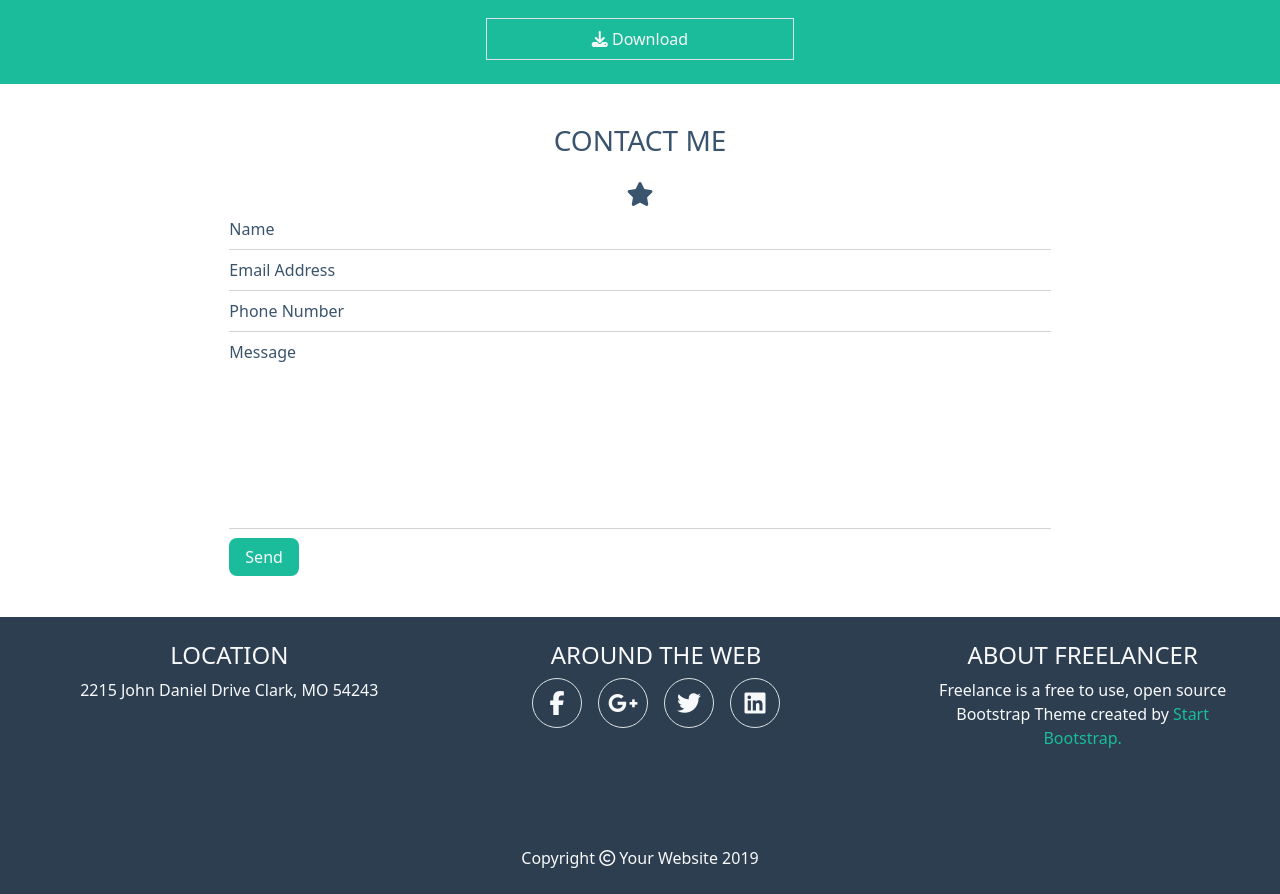
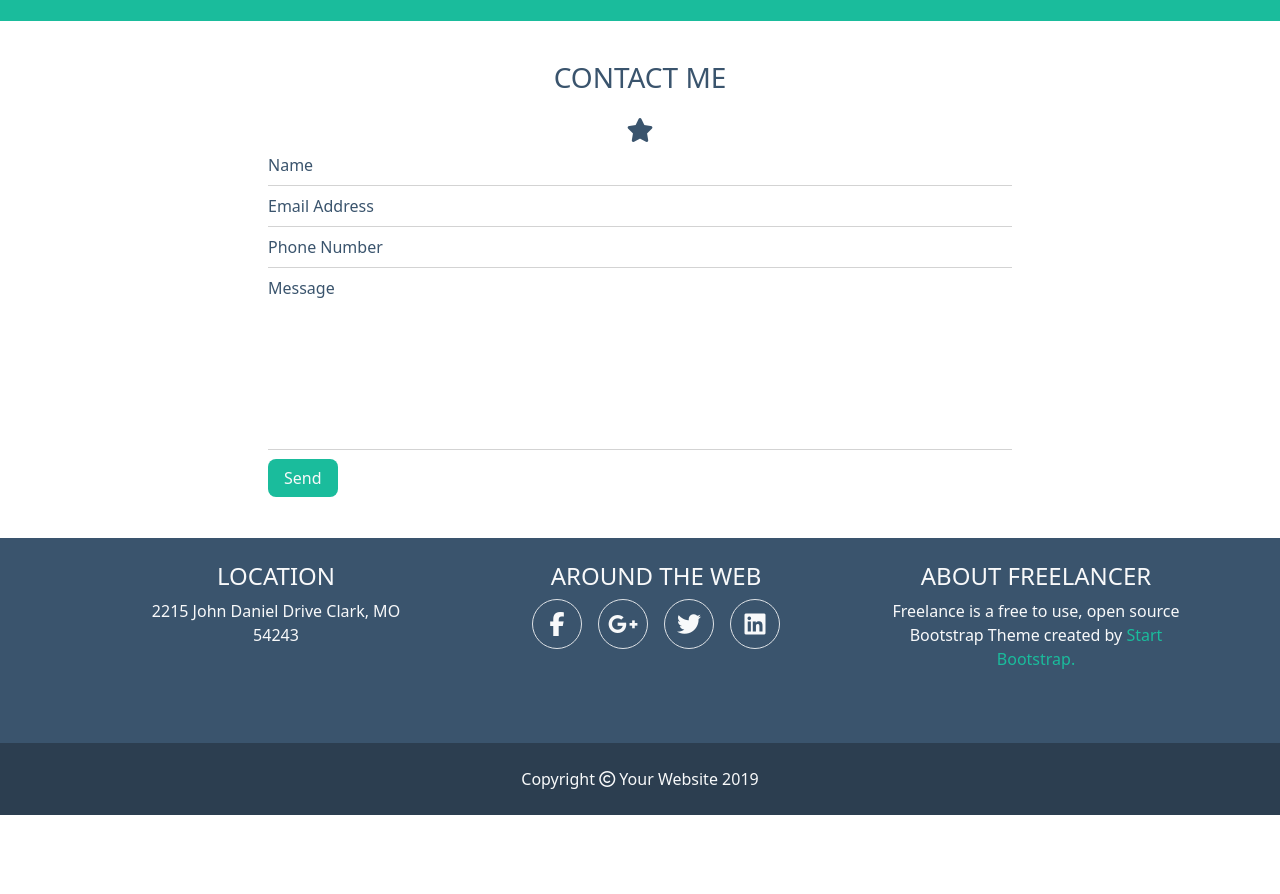
Before and after one commit to Lucaalex00/html-css-bootstrap-freelancer, a plain HTML site: page index.html in a window 1280 px wide. Shown: the part 1362-2256 px from the top of the page. After the commit the page ends 2177 px from the top, so only its background shows below. Drawn offline with nearby package versions, Linux system fonts and the light colour scheme.

Commit message:
Fix Responsive Info Section Commit

```diff
--- a/assets/css/style.css
+++ b/assets/css/style.css
@@ -20,7 +20,6 @@
 }
 
 #site_header,
-#info,
 #site_footer {
     background-color: var(--header-footer-color);
 
@@ -28,6 +27,10 @@
         max-width: 1200px;
         margin: auto
     }
+}
+
+#info {
+    background-color: var(--secondary-page-color);
 }
 
 .portfolio_top,
@@ -58,7 +61,7 @@
     }
 }
 
-#info .info_mid>div>div {
+.info_mid_container>div {
     width: 80px;
     height: 80px;
     font-size: 1.5rem;
@@ -86,6 +89,12 @@
         flex-direction: row;
         gap: 1rem;
 
+        .info_container {
+            display: flex;
+            flex-direction: row;
+            gap: 1rem;
+        }
+
         .info_top>p,
         .info_bottom>p {
             width: 80%;
@@ -98,7 +107,3 @@
         }
     }
 }
-
-@media screen and (min-width:1200px)
-/*DESKTOP*/
-    {}
--- a/index.html
+++ b/index.html
@@ -45,7 +45,6 @@
                 GRAPHIC ARTIST - WEB DESIGNER - ILLUSTRATOR
             </div>
 
-            <!-- /#profile -->
         </section>
         <!-- /#PROFILE -->
 
@@ -54,7 +53,7 @@
                 <h3>PORTFOLIO</h3>
                 <i class="fa-solid fa-star"></i>
             </div>
-
+            <div class="container">
                 <div class="row d-flex gy-3 debug ">
                     <div class="col-md-6 col-xl-4 debug">
                         <div class="card mx-auto debug">
@@ -103,14 +102,14 @@
                     <!-- /.col -->
                 </div>
                 <!-- /.row -->
-
+            </div>
         </section>
         <!-- /#PORTFOLIO -->
 
         <section id="about" class="debug col-12 p-4 d-flex flex-column text-center text-light">
             <h3 class="debug p-3">ABOUT</h3>
             <i class="fa-solid fa-star"></i>
-            <div class="p_container mt-3 mb-3">
+            <div class="p_container container mt-3 mb-3">
                 <p class="debug col-8 col-md-6 p-3 mx-auto text-start">Lorem ipsum dolor sit amet consectetur
                     adipisicing
                     elit.
@@ -145,7 +144,7 @@
         <!-- /#ABOUT -->
 
         <section id="contact" class="debug col-12 p-4 d-flex flex-column text-center">
-            <div class="contact_top">
+            <div class="contact_top container">
                 <h3 class="debug p-3"> CONTACT ME</h3>
                 <i class="fa-solid fa-star"></i>
                 <ul class="list-unstyled col-8 text-start mx-auto">
@@ -159,7 +158,8 @@
         </section>
         <!-- /#CONTACT -->
 
-        <section id="info" class="debug col-12 gy-3 p-4 text-center text-light">
+        <section id="info" class="debug col-12">
+            <div class="info_container container gy-3 p-4 text-center text-light">
                 <div class="info_top mb-5 debug col-10 col-md-4 mx-auto">
                     <h4>LOCATION</h4>
                     <p>2215 John Daniel Drive Clark, MO 54243</p>
@@ -170,7 +170,8 @@
                     <div class="info_mid_container d-flex gap-3 justify-content-center align-items-center text">
                         <div
                             class="border border-1 p-3 d-flex justify-content-center font-size-3 align-items-center rounded-circle">
-                        <a class="text-decoration-none text-light" href="#"><i class="fa-brands fa-facebook-f "></i></a>
+                            <a class="text-decoration-none text-light" href="#"><i
+                                    class="fa-brands fa-facebook-f "></i></a>
                         </div>
                         <div
                             class="border border-1 p-3 d-flex justify-content-center font-size-3 align-items-center rounded-circle">
@@ -179,22 +180,24 @@
                         </div>
                         <div
                             class="border border-1 p-3 d-flex justify-content-center font-size-3 align-items-center rounded-circle">
-                        <a class="text-decoration-none text-light" href="#"><i class="fa-brands fa-twitter "></i></a>
+                            <a class="text-decoration-none text-light" href="#"><i
+                                    class="fa-brands fa-twitter "></i></a>
                         </div>
                         <div
                             class="border border-1 p-3 d-flex justify-content-center font-size-3 align-items-center rounded-circle">
-                        <a class="text-decoration-none text-light" href="#"><i class="fa-brands fa-linkedin "></i></a>
+                            <a class="text-decoration-none text-light" href="#"><i
+                                    class="fa-brands fa-linkedin "></i></a>
                         </div>
                     </div>
-
 
                 </div>
                 <!-- /.info_mid -->
                 <div class="info_bottom mb-5 debug col-10 col-md-4 mx-auto">
                     <h4>ABOUT FREELANCER</h4>
-                <p>Freelance is a free to use, open source Bootstrap Theme created by <a class="text-decoration-none"
-                        href="#profile">Start Bootstrap.</a>
+                    <p>Freelance is a free to use, open source Bootstrap Theme created by <a
+                            class="text-decoration-none" href="#profile">Start Bootstrap.</a>
                     </p>
+                </div>
             </div>
             <!-- /.info_bottom -->
 
```
Lines whose indentation alone changed are shown as unchanged.
